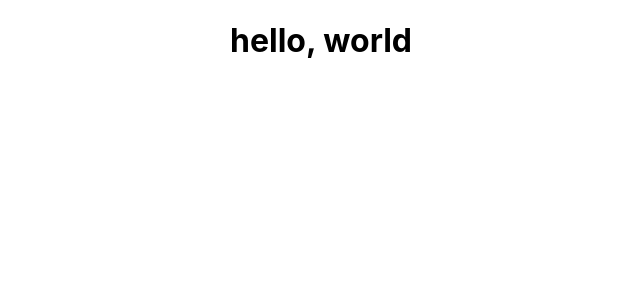
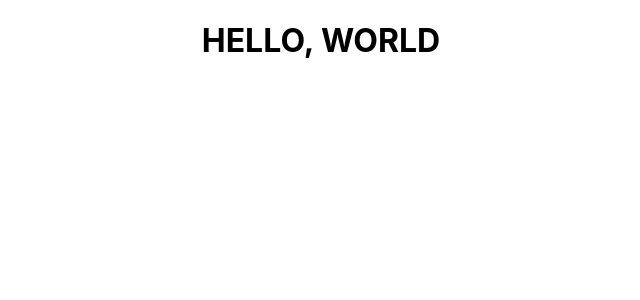
Before and after one commit to ejelome/pfinder, a React (Create React App) app: page / in a window 1280 px wide. Shown: the top 300 px of the page, without its empty margins (319-959 px from the left). Built offline with nearby package versions, Linux system fonts and the light colour scheme.

Commit message:
Add JSX expression

```diff
--- a/src/App.js
+++ b/src/App.js
@@ -2,10 +2,16 @@ import React, { Component } from "react";
 import "./App.css";
 
 class App extends Component {
+  say(greeting = "hi") {
+    return `${greeting}, world`;
+  }
+
   render() {
+    const greeting = "hello";
+
     return (
       <div className="App">
-        <h1>hello, world</h1>
+        <h1>{this.say(greeting).toUpperCase()}</h1>
       </div>
     );
   }
```
